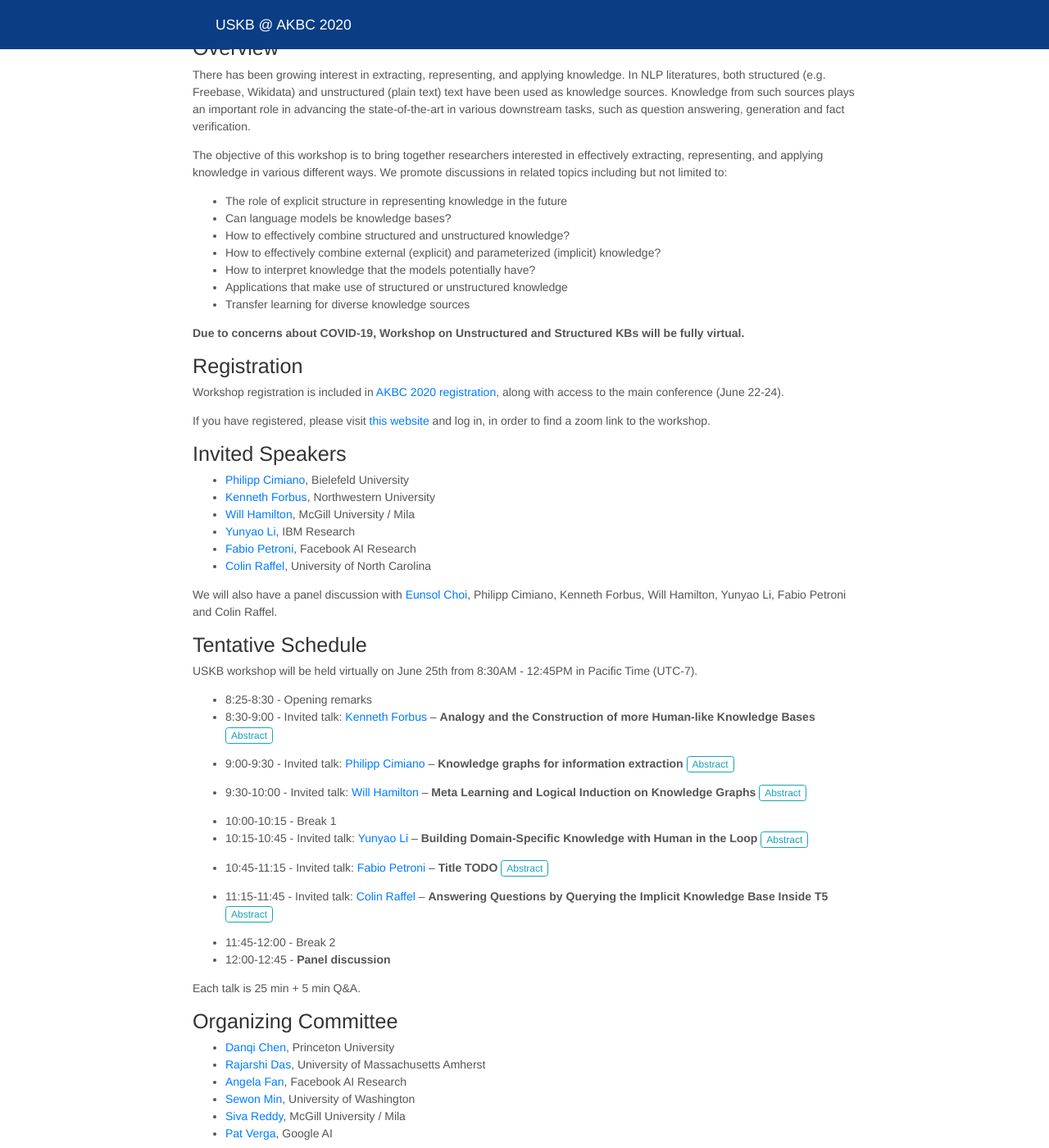
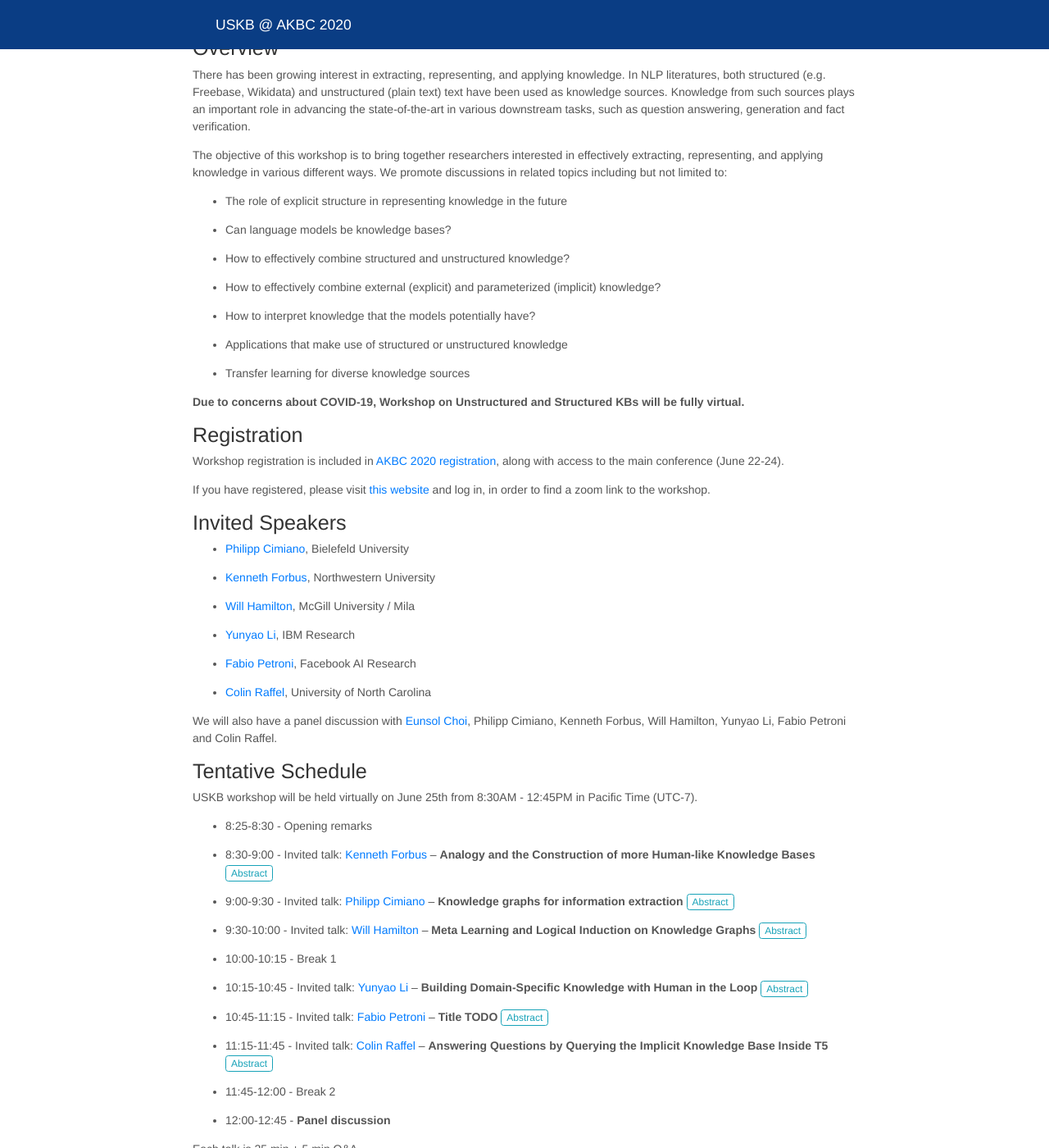
Before and after one commit to spa-nlp/spa-nlp.github.io, a Jekyll site: the page built from index.md, in a window 1280 px wide and 1400 px high, scrolled down 227 px. Shown: the whole window at 82% size. Built offline with Jekyll 4.4.1, drawn with Linux system fonts in a browser that asks for light colours; nearby versions of some CDN libraries.

Commit message:
add space between list items

```diff
--- a/css/main.css
+++ b/css/main.css
@@ -159,3 +159,7 @@ td {
 .footer-icon {
   padding: 0 1rem;
 }
+
+li {
+  margin-bottom: 1rem;
+}
```
